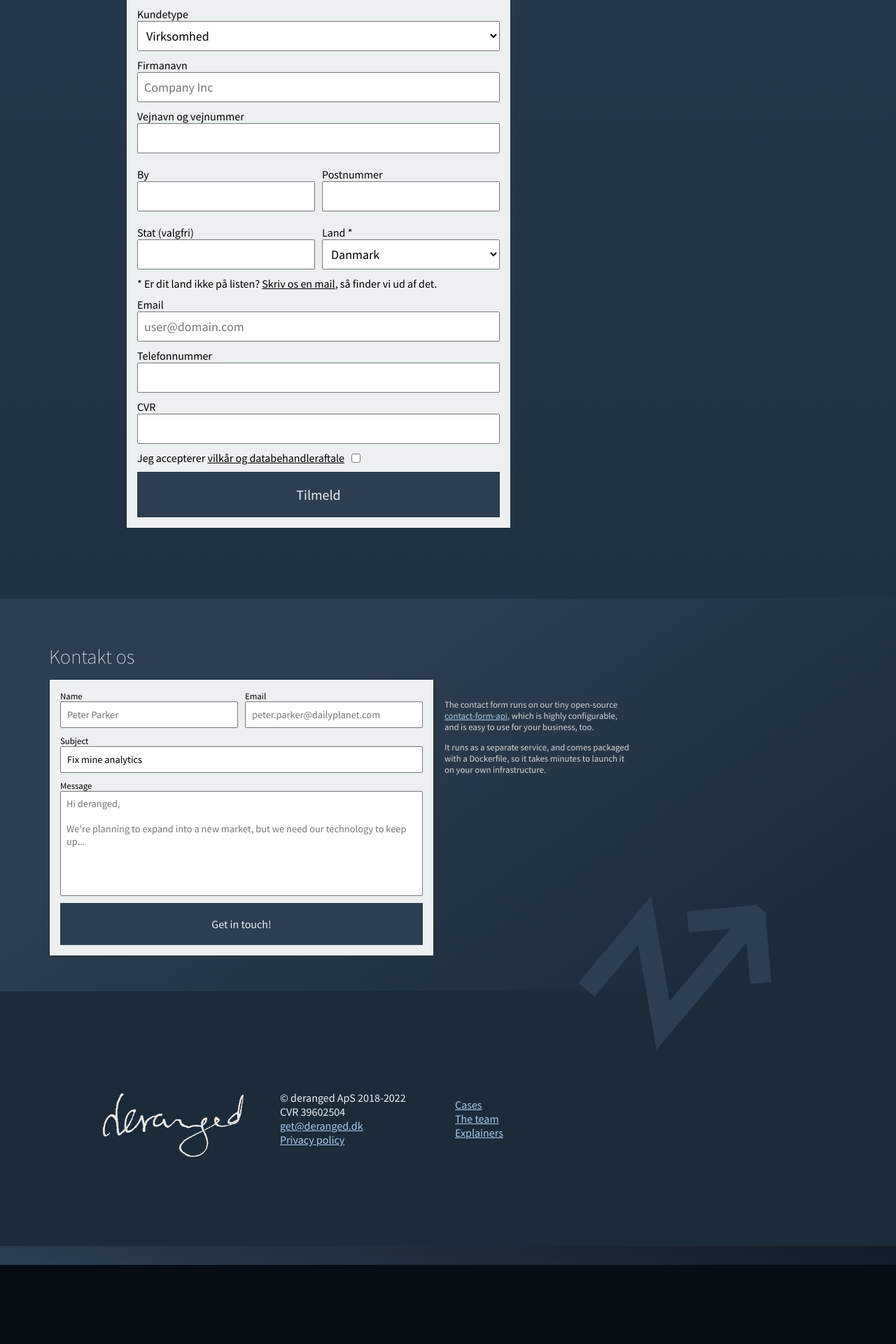
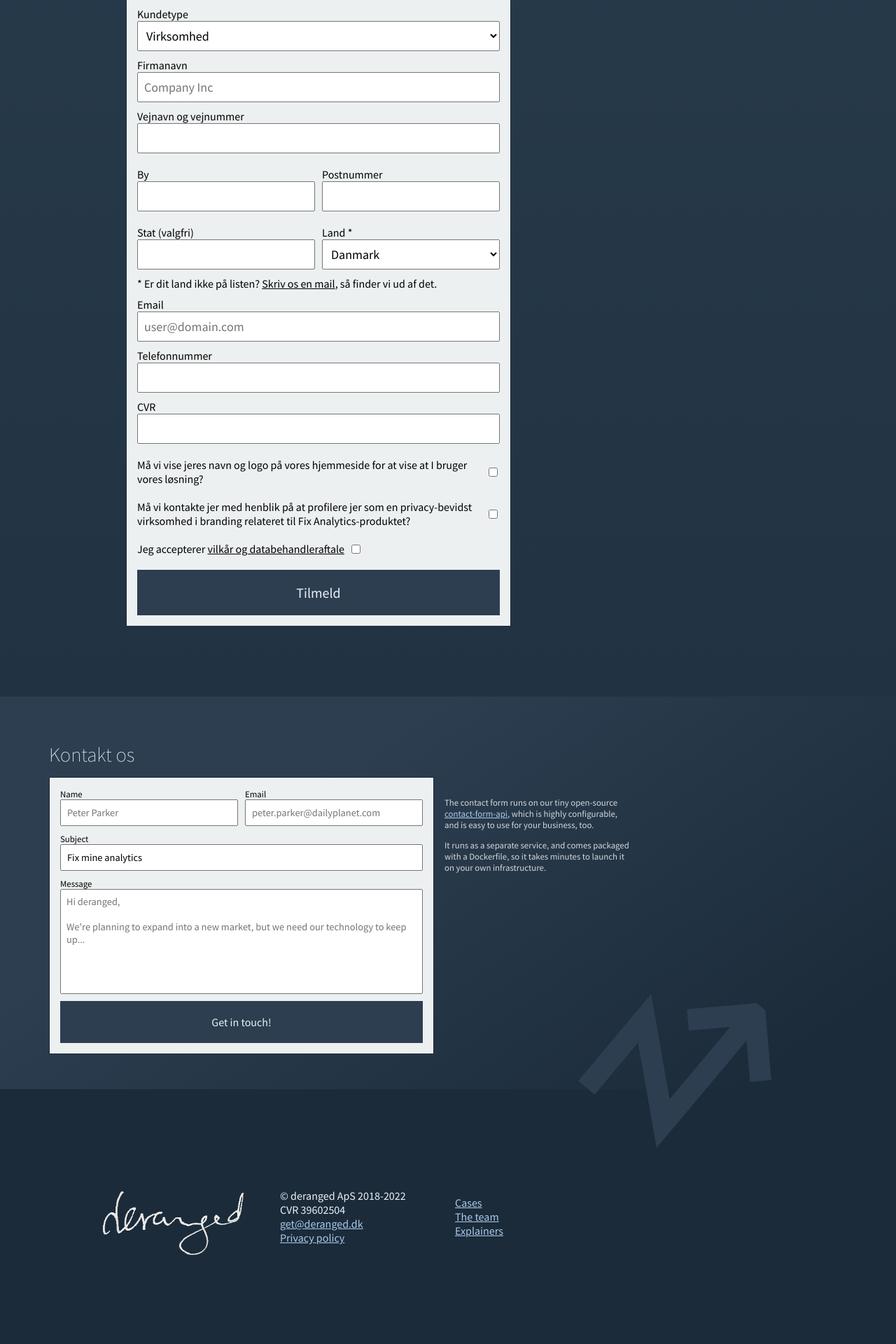
Before and after one commit to derangeddk/deranged.dk, a Jekyll site: the page built from fix-google-analytics/index.html, in a window 1280 px wide. Shown: the part 2693-4613 px from the top of the page at 70% size. Built offline with Jekyll 4.4.1, drawn with Linux system fonts in a browser that asks for light colours.

Commit message:
Add new checkbox options for customers.

```diff
--- a/_includes/fix_analytics_signup_form.html
+++ b/_includes/fix_analytics_signup_form.html
@@ -180,6 +180,32 @@
             <label class="checkbox-container">
                 <span>
                     {% if lang_da %}
+                        Må vi vise jeres navn og logo på vores hjemmeside for at vise at I bruger vores løsning?
+                    {% else %}
+                        Can we use your name and logo on our website to show that you use our solution?
+                    {% endif %}
+                </span>
+                <input
+                    type="checkbox"
+                    name="useLogoAndName"
+                />
+            </label>
+            <label class="checkbox-container">
+                <span>
+                    {% if lang_da %}
+                        Må vi kontakte jer med henblik på at profilere jer som en privacy-bevidst virksomhed i branding relateret til Fix Analytics-produktet?
+                    {% else %}
+                        Can we contact you for the purpose of profiling you as a privacy-conscious company in branding related to the Fix Analytics product?
+                    {% endif %}
+                </span>
+                <input
+                    type="checkbox"
+                    name="contactForProfiling"
+                />
+            </label>
+            <label class="checkbox-container">
+                <span>
+                    {% if lang_da %}
                         Jeg accepterer <a target="_blank" href="/fix-google-analytics/vilkaar">vilkår og databehandleraftale</a>
                     {% else %}
                         I accept the <a target="_blank" href="/fix-google-analytics/vilkaar">terms and conditions</a>
--- a/_sass/get_a_quote.scss
+++ b/_sass/get_a_quote.scss
@@ -119,10 +119,13 @@
     display: flex;
     flex-direction: row;
     align-items: center;
+    margin-top: 20px;
+    margin-bottom: 20px;
 
     input[type=checkbox] {
       margin-left: 10px;
     }
+
   }
 }
 .contact-form-overlay {
```
Also changed, not shown: other parts of _includes/fix_analytics_signup_form.html (+4 -0 lines).
